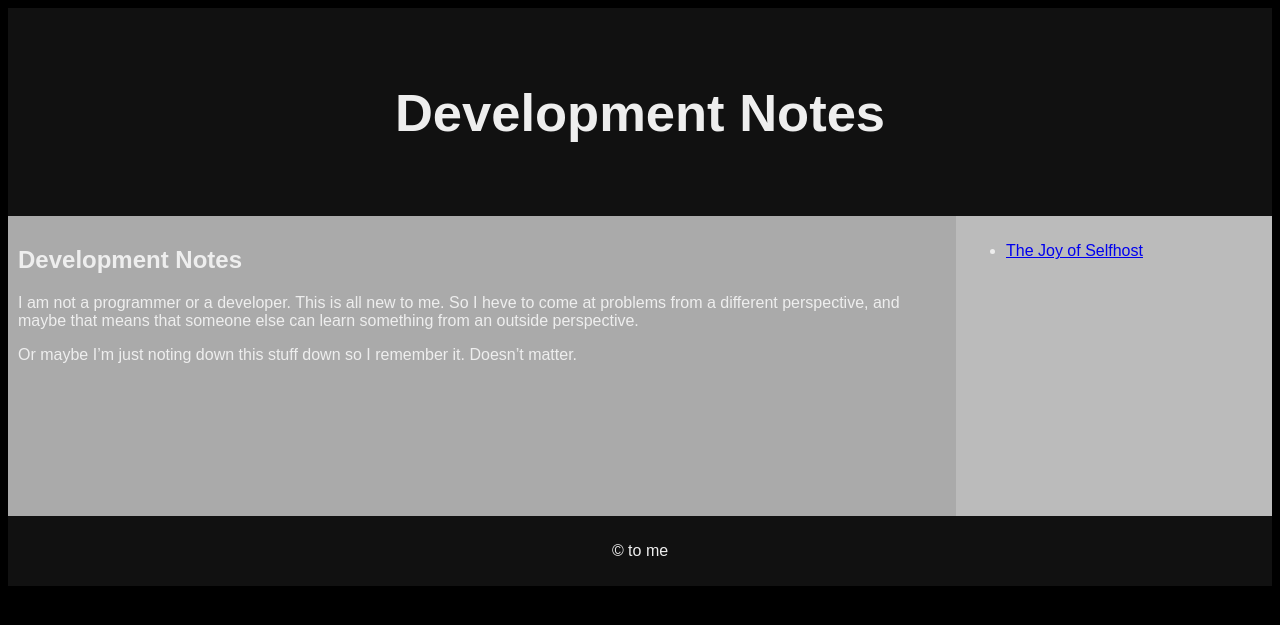
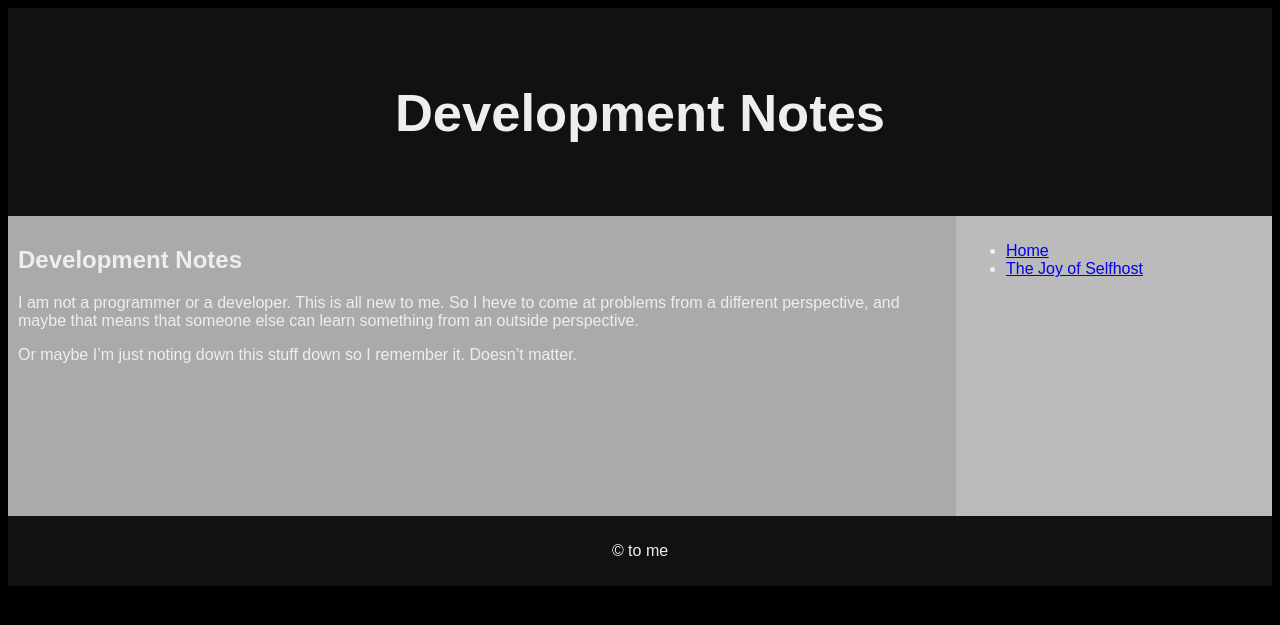
Before and after one commit to faragher/faragher.github.io, a Jekyll site: the page built from README.md, in a window 1280 px wide. Shown: the top 625 px of the page. Built offline with Jekyll 4.4.1, drawn with Linux system fonts in a browser that asks for light colours; our own code applies the rules of GitHub Pages for plain Markdown files.

Commit message:
Update default.html

```diff
--- a/_layouts/default.html
+++ b/_layouts/default.html
@@ -14,6 +14,7 @@
     <div class="row">
       <div class="column main" style="background-color:#aaa;">{{ content }}</div>
       <div class="column right" style="background-color:#bbb;"><ul>
+        <li><a href="https://faragher.github.io/">Home</a></li>
   {% for post in site.posts %}
     <li>
       <a href="{{ post.url }}">{{ post.title }}</a>
```
